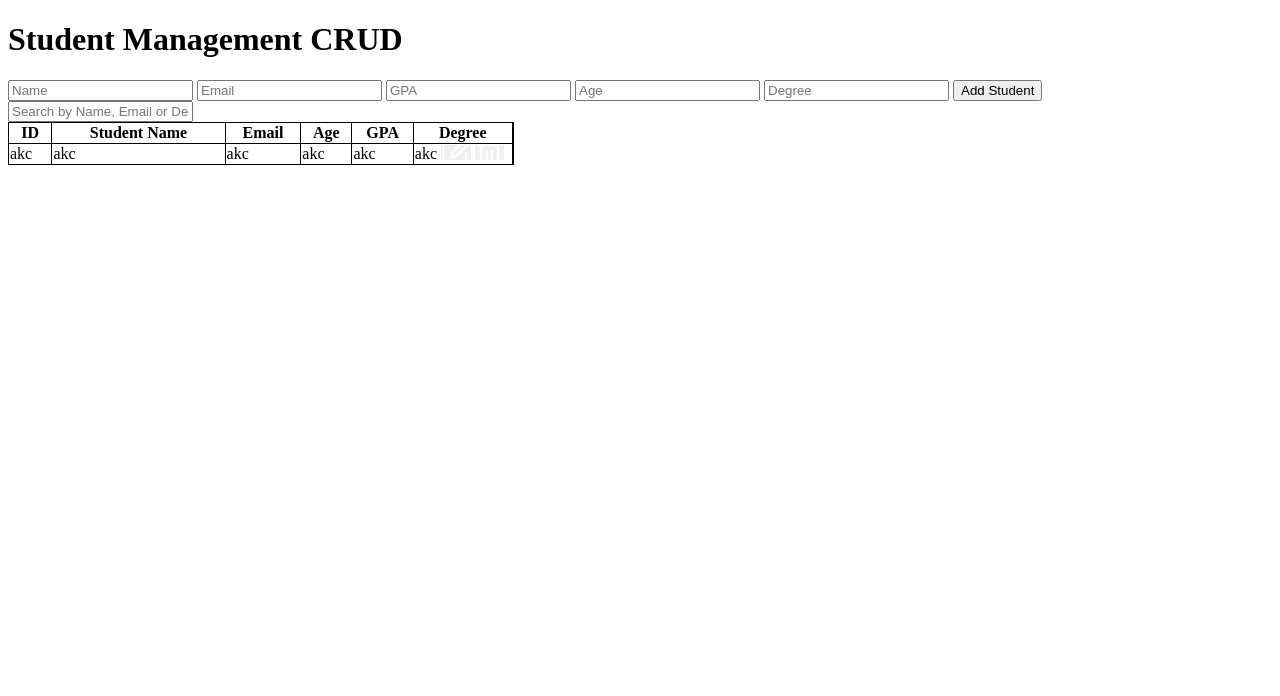
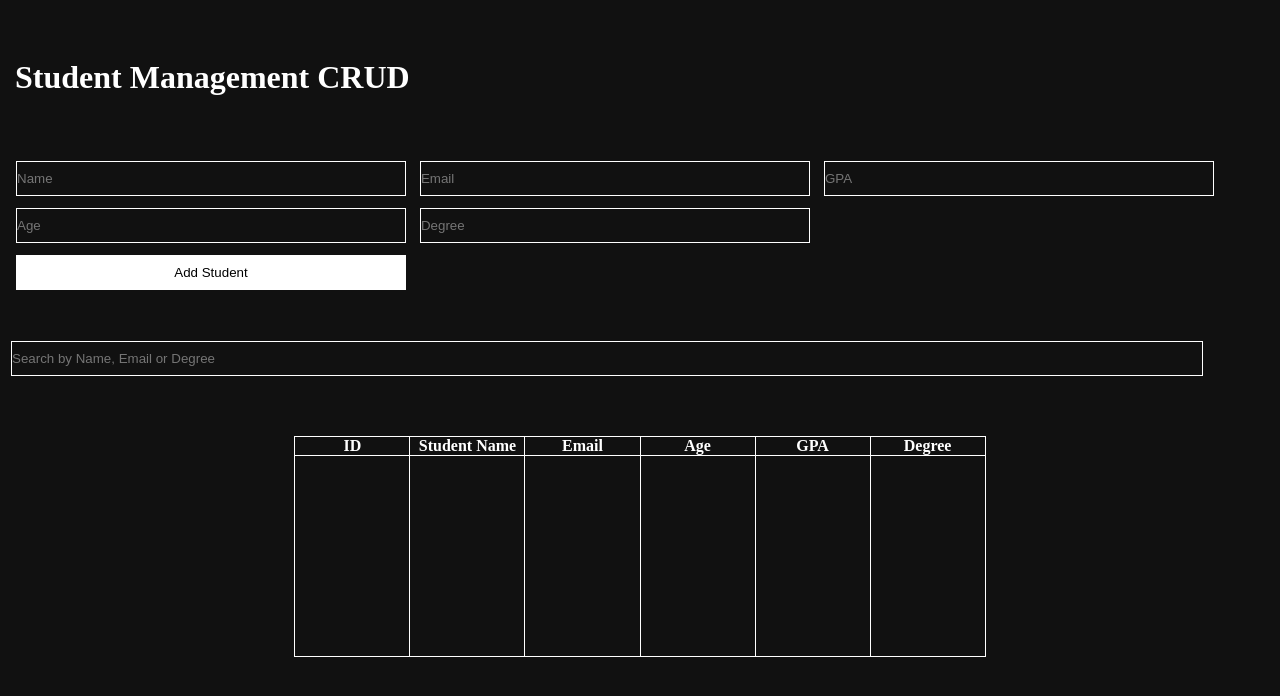
Before and after one commit to MdSharib/Fullstack_2.4-Student-management-CRUD, a plain HTML site: page index.html in a window 1280 px wide. Drawn offline with Linux system fonts and the light colour scheme.

Commit message:
added major styling to page

```diff
--- a/index.html
+++ b/index.html
@@ -13,11 +13,13 @@
         <form action="" id="my-form">
         <input type="text" name="name" id="name" placeholder="Name" required>
         <input type="email" name="email" id="email" placeholder="Email" required>
-        <input type="number" name="gpa" id="gpa" placeholder="GPA" required>
+        <input type="number" name="gpa" id="gpa" placeholder="GPA" step="0.01" required>
         <input type="number" name="age" id="age" placeholder="Age" required>
         <input type="text" name="degree" id="degree" placeholder="Degree" required>
-        <input type="submit" value="Add Student" id="add-student-btn">
-        <input type="submit" value="Edit Student" id="edit-student-btn">
+        <div id="btn">
+            <input type="submit" value="Add Student" id="add-student-btn">
+            <input type="submit" value="Edit Student" id="edit-student-btn">
+        </div>
         <!-- <button type="submit">Add Student</button> -->
     </form>
     </div>
@@ -41,14 +43,22 @@
                 </tr>
             </thead>
             <tbody id="table-body">
-                     <tr>
+                <tr >
+                    <td class="table-body-row"></td>
+                    <td class="table-body-row"></td>
+                    <td class="table-body-row"></td>
+                    <td class="table-body-row"></td>
+                    <td class="table-body-row"></td>
+                    <td class="table-body-row"></td>
+                </tr>
+                     <!-- <tr>
                         <td>akc</td>
                         <td>akc</td>
                         <td>akc</td>
                         <td>akc</td>
                         <td>akc</td>
                         <td>akc <button id="edit-btn"></button> <button id="trash-btn"></button></td>
-                    </tr>
+                    </tr> -->
                     <!-- <tr>
                         <td>akc</td>
                         <td>akc</td>
--- a/index.js
+++ b/index.js
@@ -30,11 +30,16 @@ const searchHandler = (ev) => {
      }
    });
 //    console.log(filteredData);
+  if(filteredData.length === 0){
+    table.innerText = "Nothing Found!"
+    return;
+  }
    renderSearch(filteredData);
 }
 
 const renderSearch = (filteredData) => {
-    let toEnterTable = ""
+    let toEnterTable = "";
+    // table.innerHTML = "";
     filteredData.map((val) => {
     toEnterTable += `
                 <tr>
@@ -84,6 +89,7 @@ const editForm = () => {
 
 const insertIntoTable = () => {
     let toEnterTable = ""
+    // table.innerHTML = "";
     studentDetails.map((val) => {
     toEnterTable += `
                 <tr>
@@ -119,7 +125,7 @@ function editStudentBtnHandler(ev){
     row['name'] = studentInputName.value;
     row['age'] = studentInputAge.value;
     row["email"] = studentInputEmail.value;
-    row["gpa"] = studentInputGpa.value;
+    row["gpa"] = parseFloat(studentInputGpa.value).toFixed(2);
     row["degree"]= studentInputDegree.value;
     // let id = "id" + Math.random().toString(16).slice(2);
 
@@ -166,7 +172,7 @@ function formDataHandler(ev){
     const studentName = studentInputName.value;
     const studentAge = studentInputAge.value;
     const studentEmail = studentInputEmail.value;
-    const studentGpa = studentInputGpa.value;
+    const studentGpa = parseFloat(studentInputGpa.value).toFixed(2);
     const studentDegree = studentInputDegree.value;
     if(studentAge <5 || studentAge > 100){
         alert("please enter valid age!!")
--- a/style.css
+++ b/style.css
@@ -1,6 +1,68 @@
+*{
+  margin: 0;
+  padding: 0;
+  box-sizing: border-box;
+}
+
+body{
+  background-color: #111111;
+  color: white;
+}
+
+#heading{
+  margin: 59px 15px;
+}
+
+#form-section{
+  display: flex;
+    flex-wrap: wrap;
+    margin: 0px 11px;
+}
+
+form{
+  width: 100%;
+}
+
+form input{
+  outline: none;
+  width: 31%;
+  border: 1px solid white;
+  height: 35px;
+  margin: 6px 5px;
+  background-color: #111111;
+  color: white;
+}
+
+#btn input{
+  background-color: #fff;
+  color: black;
+  border: none;
+}
+
+
+
+/* search styling */
+#search-bar{
+  width: 98%;
+  margin: 45px 11px;
+}
+
+#search-bar input{
+  width: 95%;
+    height: 35px;
+    background-color: #111111;
+    color: white;
+    border: 1px solid white;
+}
+
+
+
+
 #student-details {
-  height: 200px; /* Set your desired initial default height here */
-  /* overflow-y: auto; */
+  height: 250px;
+  display: flex;
+  justify-content: center;
+  align-items: center;
 }
 
 #edit-student-btn{
@@ -12,20 +74,26 @@
 /* table styling */
 
 table {
-  /* background: pink;  */
-  width: 40%;
-  border: 0;
-  border-collapse: separate;
-  border-spacing: 0 0px;
-  border: 1px solid black;
+      width: 54%;
+      height: 221px;
+      border: 0;
+      /* if styling breks */
+      /* border-collapse: separate; */
+      border-collapse: collapse;
+      border-spacing: 0 0px;
+      border: 1px solid white;
 }
 
 thead tr th {
-  border-bottom: 1px solid black;
-  border-collapse: separate;
-  border-spacing: 5px 5px;
-  /* border-left: 1px solid black; */
-  border-right: 1px solid black;
+  border-bottom: 1px solid white;
+    border-collapse: separate;
+    border-spacing: 5px 5px;
+    border-right: 1px solid white;
+    width: 11%;
+}
+
+.table-body-row{
+  border-right: 1px solid white;
 }
 
 #edit-btn {
@@ -49,7 +117,10 @@ thead tr th {
     cursor: pointer;
 }
 
+
+
 tbody tr td {
+  vertical-align: top;
   border-collapse: separate;
-  border-right: 1px solid black;
+  border-right: 1px solid white;
 }
```
